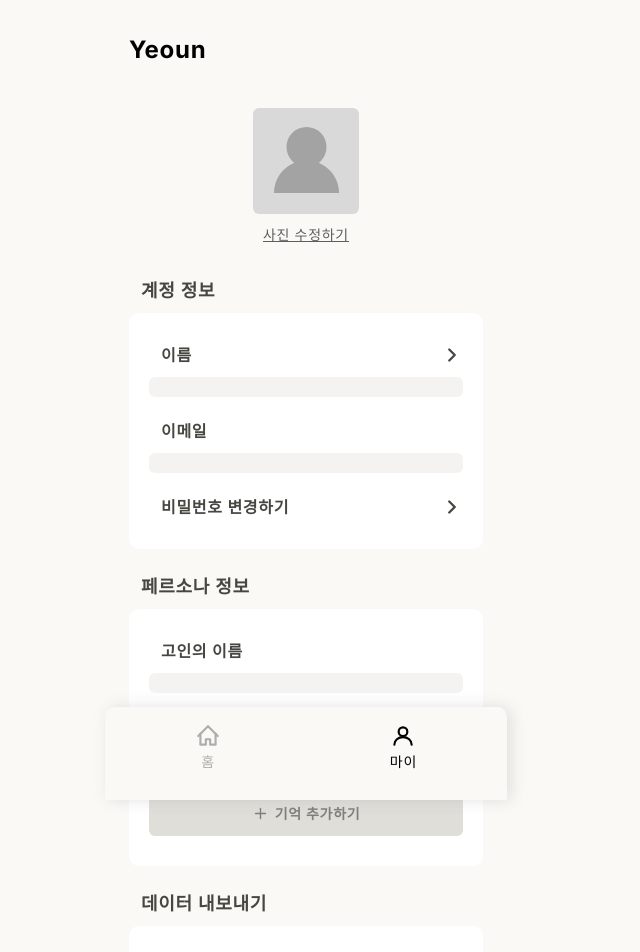
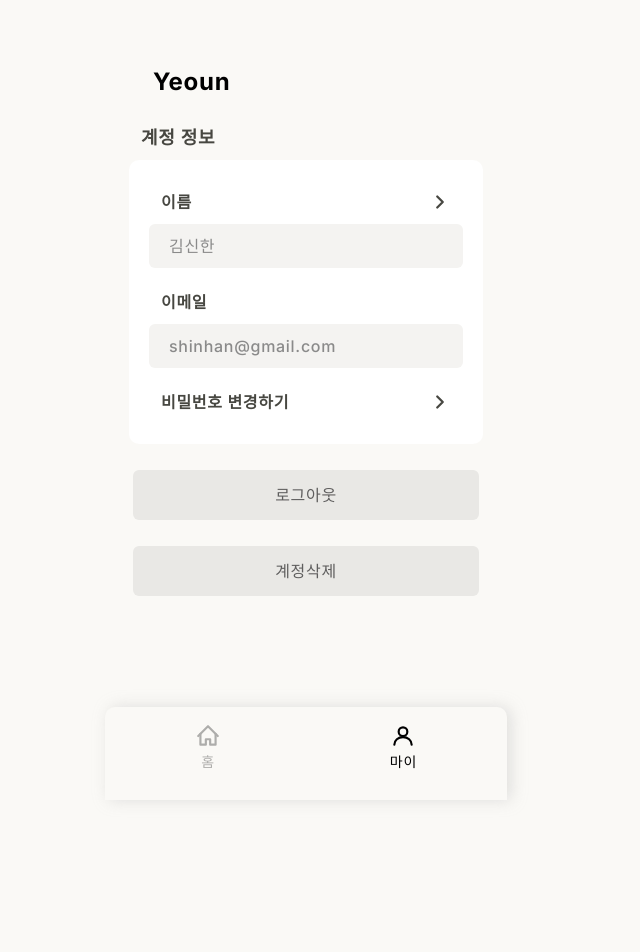
Before and after one commit to Dev-MAMOKEY/Yeoun-Frontend, a Next.js app: page /my in a window 1280 px wide. Shown: the top 952 px of the page, without its empty margins (334-974 px from the left). After the commit the page ends 800 px from the top, so only its background shows below. Built offline with nearby package versions, Linux system fonts and the light colour scheme; a web font is replaced by a local one.

Commit message:
[Feat/#1]Design:myPage 디자인 수정

```diff
--- a/app/my/page.tsx
+++ b/app/my/page.tsx
@@ -2,95 +2,45 @@
 
 import { useRouter } from "next/navigation";
 import { BottomNav } from "../components/BottomNav";
-import { ArrowRightIcon, AddIcon, UserIcon } from "../components/icons";
+import { ArrowRightIcon } from "../components/icons";
 
 export default function My() {
   const router = useRouter();
 
   return (
     <div className="min-h-screen bg-background flex justify-center">
-      <div className="w-full max-w-app flex flex-col gap-[26px] items-center pt-8 pb-[130px] px-6">
-        <div className="flex items-center w-full">
+      <div className="w-full max-w-app flex flex-col gap-[26px] items-center pt-16 pb-[130px] px-6">
+        <div className="flex items-center w-full px-6">
           <span className="text-[24px] font-bold text-black tracking-brand">Yeoun</span>
-        </div>
-
-        <div className="flex flex-col gap-[10px] items-center pb-2 pt-[14px]">
-          <div className="bg-disabled flex items-center justify-center overflow-hidden p-2 rounded-card size-[106px]">
-            <UserIcon />
-          </div>
-          <button className="text-muted text-[14px] font-medium tracking-brand underline cursor-pointer">
-            사진 수정하기
-          </button>
         </div>
 
         <div className="flex flex-col gap-[10px] items-start w-full">
           <div className="pl-3">
             <h2 className="text-foreground text-[18px] font-semibold leading-6">계정 정보</h2>
           </div>
-          <div className="bg-white flex flex-col gap-[22px] items-start px-5 py-[30px] rounded-sheet w-full">
+          <div className="bg-white flex flex-col gap-[22px] items-start justify-center px-5 py-[30px] rounded-sheet w-full">
             <div className="flex flex-col gap-[10px] w-full">
-              <div className="flex gap-2 items-center justify-center pl-3 w-full">
+              <div className="flex gap-2 items-center justify-center px-3 w-full">
                 <span className="flex-1 text-foreground text-[16px] font-semibold tracking-brand">이름</span>
                 <ArrowRightIcon color="var(--color-foreground)" />
               </div>
               <div className="bg-surface flex items-center px-5 py-[10px] rounded-card w-full">
-                <span className="text-[#8a8a8a] text-[16px] font-medium tracking-brand" />
+                <span className="text-[#8a8a8a] text-[16px] font-medium tracking-brand">김신한</span>
               </div>
             </div>
 
             <div className="flex flex-col gap-[10px] w-full">
-              <div className="pl-3">
-                <span className="text-foreground text-[16px] font-semibold tracking-brand">이메일</span>
+              <div className="flex items-center justify-center pl-3 w-full">
+                <span className="flex-1 text-foreground text-[16px] font-semibold tracking-brand">이메일</span>
               </div>
               <div className="bg-surface flex items-center px-5 py-[10px] rounded-card w-full">
-                <span className="text-[#8a8a8a] text-[16px] font-medium tracking-brand" />
+                <span className="text-[#8a8a8a] text-[16px] font-medium tracking-brand">shinhan@gmail.com</span>
               </div>
             </div>
 
-            <button className="flex gap-2 items-center justify-between pl-3 w-full cursor-pointer">
-              <span className="text-foreground text-[16px] font-semibold tracking-brand">비밀번호 변경하기</span>
+            <button className="flex gap-2 items-center justify-center px-3 w-full cursor-pointer">
+              <span className="flex-1 text-foreground text-[16px] font-semibold tracking-brand text-left">비밀번호 변경하기</span>
               <ArrowRightIcon color="var(--color-foreground)" />
-            </button>
-          </div>
-        </div>
-
-        <div className="flex flex-col gap-[10px] items-start w-full">
-          <div className="pl-3">
-            <h2 className="text-foreground text-[18px] font-semibold leading-6">페르소나 정보</h2>
-          </div>
-          <div className="bg-white flex flex-col gap-[22px] items-start px-5 py-[30px] rounded-sheet w-full">
-            <div className="flex flex-col gap-[10px] w-full">
-              <div className="pl-3">
-                <span className="text-foreground text-[16px] font-semibold tracking-brand">고인의 이름</span>
-              </div>
-              <div className="bg-surface flex items-center px-5 py-[10px] rounded-card w-full">
-                <span className="text-[#8a8a8a] text-[16px] font-medium tracking-brand" />
-              </div>
-            </div>
-
-            <div className="flex flex-col gap-[10px] w-full">
-              <div className="pl-3">
-                <span className="text-foreground text-[16px] font-semibold tracking-brand">생성일</span>
-              </div>
-              <div className="bg-surface flex items-center px-5 py-[10px] rounded-card w-full">
-                <span className="text-[#8a8a8a] text-[16px] font-medium tracking-brand" />
-              </div>
-            </div>
-
-            <button className="bg-surface-strong flex gap-[6px] items-center justify-center px-4 py-3 rounded-card w-[314px] cursor-pointer">
-              <AddIcon size={17} color="var(--color-subtle)" />
-              <span className="text-subtle text-[14px] font-semibold tracking-brand">기억 추가하기</span>
-            </button>
-          </div>
-        </div>
-
-        <div className="flex flex-col gap-[10px] items-start w-full">
-          <div className="pl-3">
-            <h2 className="text-foreground text-[18px] font-semibold leading-6">데이터 내보내기</h2>
-          </div>
-          <div className="bg-white flex items-start px-5 py-[30px] rounded-sheet w-full">
-            <button className="bg-surface-strong flex items-center justify-center px-4 py-3 rounded-card w-[314px] cursor-pointer">
-              <span className="text-subtle text-[14px] font-semibold tracking-brand">전체 데이터 내보내기 (zip)</span>
             </button>
           </div>
         </div>
```
